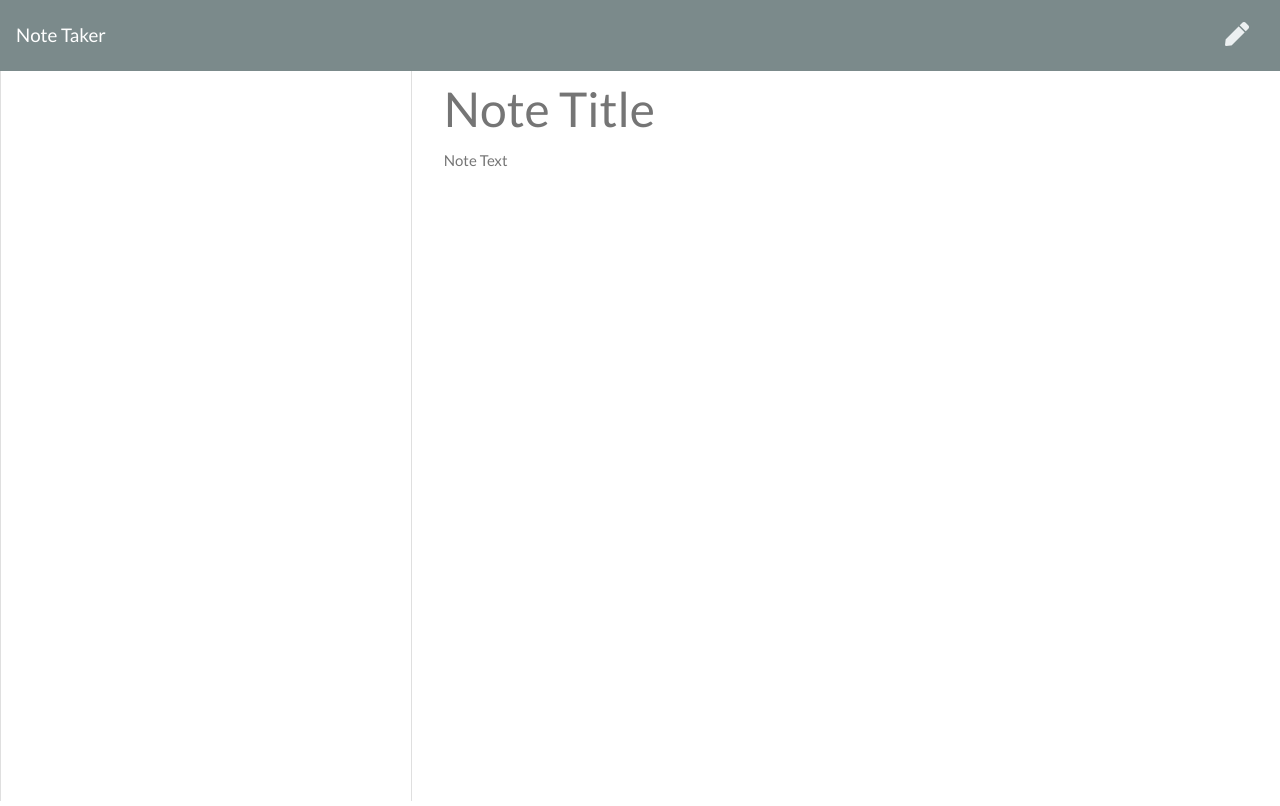
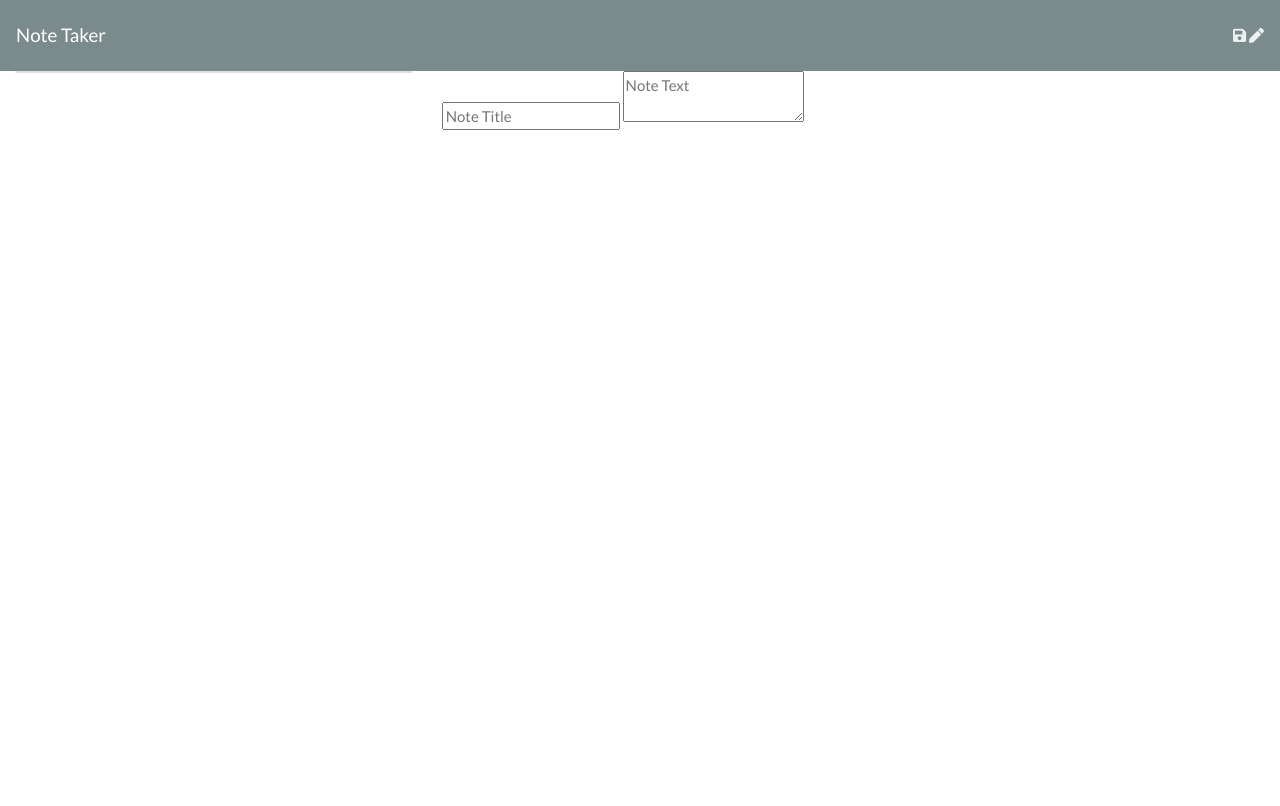
Before and after one commit to chong0810/NoteTaker, a website: page notes.html in a window 1280 px wide. Drawn offline with nearby package versions, Linux system fonts and the light colour scheme; no server answers.

Commit message:
changed css style tag to base

```diff
--- a/notes.html
+++ b/notes.html
@@ -9,7 +9,7 @@
   <link rel="stylesheet" href="https://cdnjs.cloudflare.com/ajax/libs/bootswatch/4.1.3/flatly/bootstrap.min.css" />
   <link rel="stylesheet" href="https://use.fontawesome.com/releases/v5.3.1/css/all.css" integrity="sha384-mzrmE5qonljUremFsqc01SB46JvROS7bZs3IO2EmfFsd15uHvIt+Y8vEf7N7fWAU"
     crossorigin="anonymous">
-  <link rel="stylesheet" href="./assets/css/styles.css">
+  <base rel="stylesheet" href="./assets/css/styles.css">
 </head>
 
 <body>
```
